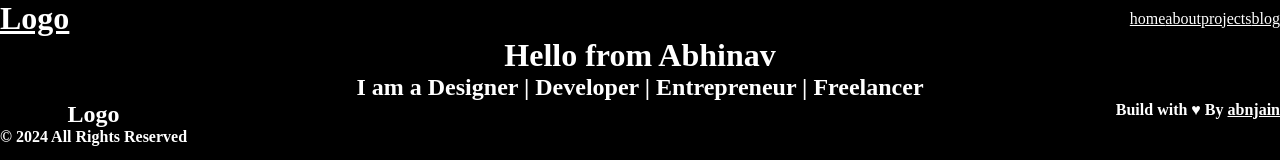
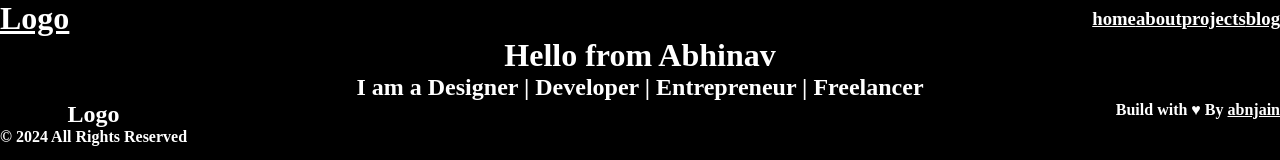
Before and after one commit to abnjain/abnjain, a Next.js app: page / in a window 1280 px wide. Shown: the top 160 px of the page. Built offline with nearby package versions, Linux system fonts and the light colour scheme.

Commit message:
trying to set header css file

```diff
--- a/Components/Header.js
+++ b/Components/Header.js
@@ -1,5 +1,6 @@
 import React from "react";
 import Link from "next/link";
+// import styles from "./Header.module.css";
 
 const Header = () => {
   return (
@@ -7,10 +8,11 @@ const Header = () => {
       <div className="mt-8 h-8 p-5 px-40 flex items-center justify-between text-2xl">
         <Link href="/"><h1>Logo</h1></Link>
         <div className="flex gap-8">
-          <Link href="/">home</Link>
-          <Link href="/About">about</Link>
-          <Link href="/Projects">projects</Link>
-          <Link href="/Blogs">blog</Link>
+        {/* <div className={`${styles.bli} flex gap-8`}>  // To apply css for the same page only */}
+          <Link href="/"><h3>home</h3></Link>
+          <Link href="/About"><h3>about</h3></Link>
+          <Link href="/Projects"><h3>projects</h3></Link>
+          <Link href="/Blogs"><h3>blog</h3></Link>
         </div>
       </div>
     </>
--- /dev/null
+++ b/Components/Header.module.css
@@ -0,0 +1,3 @@
+.bli h3:hover{
+    text-transform: uppercase;
+}
```
